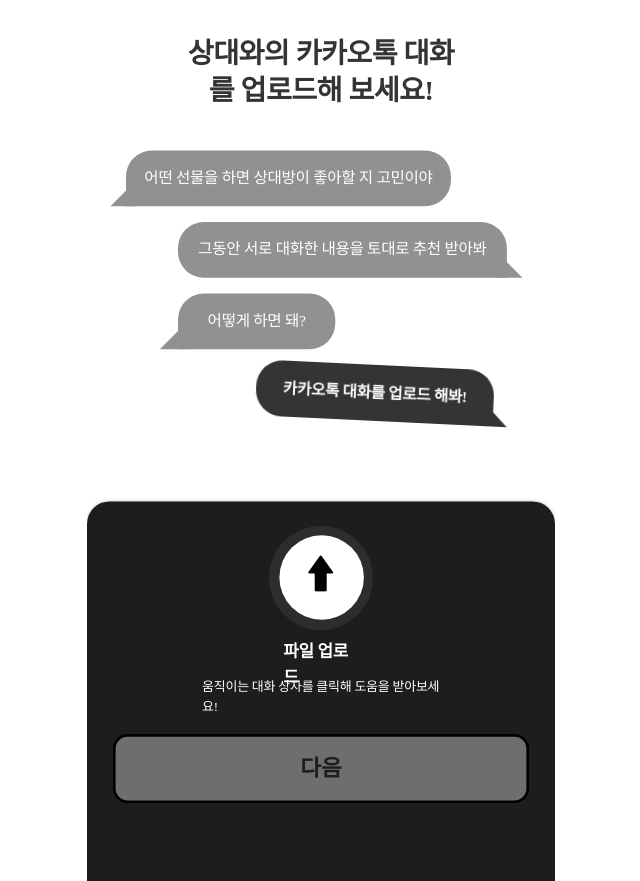
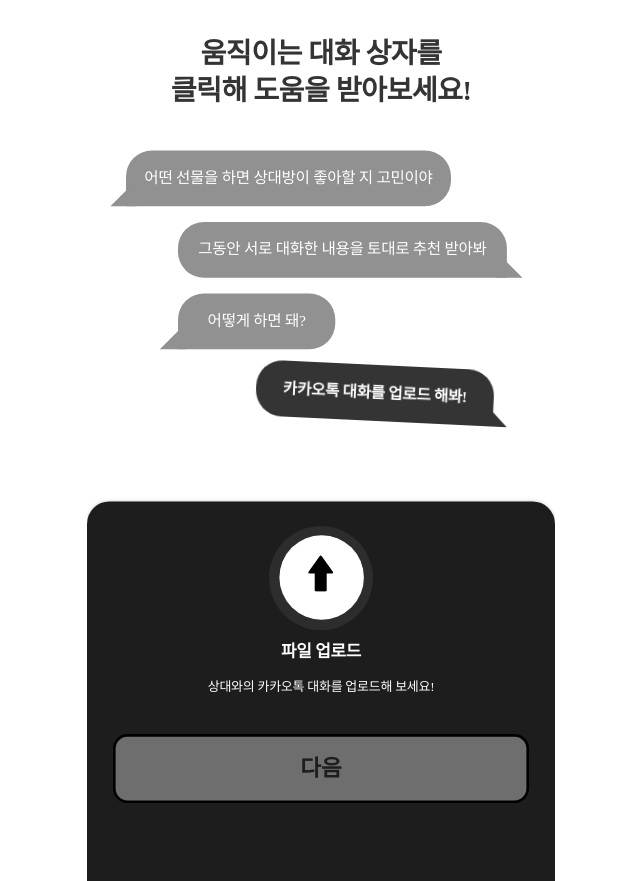
Before and after one commit to HICC-2024-2-project-contest/team4-front, a React (Vite) app: page /kakao_talk2 in a window 1280 px wide. Shown: the whole page, without its empty margins (319-959 px from the left). Built offline with nearby package versions, Linux system fonts and the light colour scheme; a web font is replaced by a local one.

Commit message:
Hotfix: UI 깨짐 수정

```diff
--- a/src/components/kakao/FileUpload.jsx
+++ b/src/components/kakao/FileUpload.jsx
@@ -60,7 +60,7 @@
         )}
 
         <h6>파일 업로드</h6>
-        <p>움직이는 대화 상자를 클릭해 도움을 받아보세요!</p>
+        <p>상대와의 카카오톡 대화를 업로드해 보세요!</p>
         <Button
           text={"다음"}
           type={file !== null ? "white" : "gray"}
--- a/src/components/kakao/Ment.jsx
+++ b/src/components/kakao/Ment.jsx
@@ -3,7 +3,10 @@
 const Ment = () => {
   return (
     <div className="Ment">
-      <h3>상대와의 카카오톡 대화를 업로드해 보세요!</h3>
+      <h3>
+        움직이는 대화 상자를
+        <br /> 클릭해 도움을 받아보세요!
+      </h3>
     </div>
   );
 };
--- a/src/styles/kakao/Agree.css
+++ b/src/styles/kakao/Agree.css
@@ -52,7 +52,8 @@
 .blackBox h6 {
   /* 개인정보 수집 및 이용 동의 */
 
-  width: 133px;
+  display: block;
+  width: 250px;
   height: 20px;
   margin: 0 auto;
   margin-top: 15px;
@@ -62,30 +63,17 @@
   letter-spacing: -0.02em;
   text-decoration-line: underline;
   color: #ffffff;
-}
-
-.blackBox h6 {
-  /* 개인정보 수집 및 이용 동의 */
-
-  width: 133px;
-  height: 20px;
-  margin: 0 auto;
-  margin-top: 15px;
-  font-size: 13px;
-  line-height: 150%;
-  /* identical to box height, or 20px */
-  letter-spacing: -0.02em;
-  text-decoration-line: underline;
-  color: #ffffff;
+  text-align: center;
 }
 
 .blackBox p {
   /* 약관 동의하고 파일 업로드 하기 */
 
-  width: 120px;
+  width: 300px;
   height: 15px;
   margin: 0 auto;
   margin-top: 9px;
+  text-align: center;
 
   font-family: "Pretendard";
   font-style: normal;
@@ -113,7 +101,6 @@
   .Agree label {
     top: 23%;
   }
-
   .Agree input[type="checkbox"]:checked + label {
     top: 23%;
   }
--- a/src/styles/kakao/FileUpload.css
+++ b/src/styles/kakao/FileUpload.css
@@ -1,12 +1,14 @@
 .FileUpload h6 {
-  width: 58px;
+  width: 300px;
+  text-align: center;
   height: 20px;
   text-decoration-line: none;
 }
 
 .FileUpload p {
-  width: 183px;
+  width: 303px;
   height: 15px;
+  text-align: center;
 }
 
 .FileUpload input {
--- a/src/styles/kakao/Ment.css
+++ b/src/styles/kakao/Ment.css
@@ -1,7 +1,7 @@
 .Ment h3 {
   /* 상대와의 카카오톡 대화를 업로드해 보세요! */
 
-  width: 212px;
+  width: 302px;
   height: 56px;
   position: relative;
   top: 90px;
--- a/src/styles/kakao/WriteName.css
+++ b/src/styles/kakao/WriteName.css
@@ -15,7 +15,8 @@
 
 .WriteName h6 {
   /* 이름 입력 */
-  width: 47px;
+  width: 300px;
+  text-align: center;
   height: 20px;
   text-decoration: none;
   margin-top: 32px;
@@ -24,8 +25,9 @@
 .WriteName p {
   /* 마지막으로 상대방의 이름을 입력해주세요! */
 
-  width: 162px;
+  width: 302px;
   height: 15px;
+  text-align: center;
 }
 
 @media (max-width: 768px) {
--- a/src/styles/result/MoveShopping.css
+++ b/src/styles/result/MoveShopping.css
@@ -6,7 +6,7 @@
   height: 100vh;
   overflow: hidden;
   background-color: rgb(196, 196, 196, 0.3);
-  z-index: 1002;
+  z-index: 1001;
 }
 
 .MoveShopping {
@@ -18,6 +18,7 @@
   top: 180px;
   background: #1d1d1d;
   border-radius: 12px;
+  z-index: 1002;
 }
 
 .MoveShopping .image_title {
```
